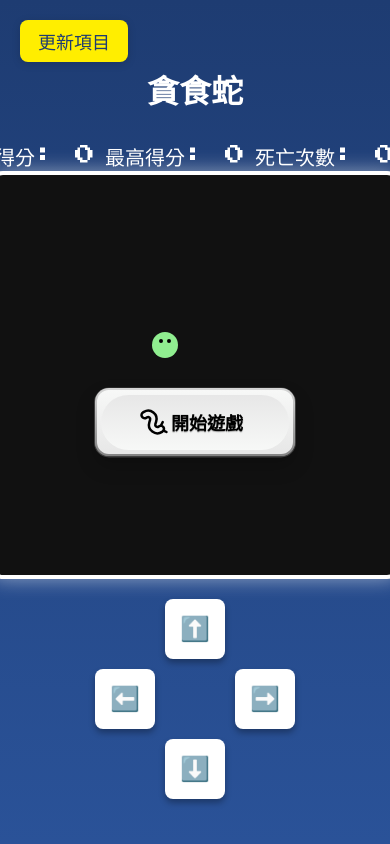
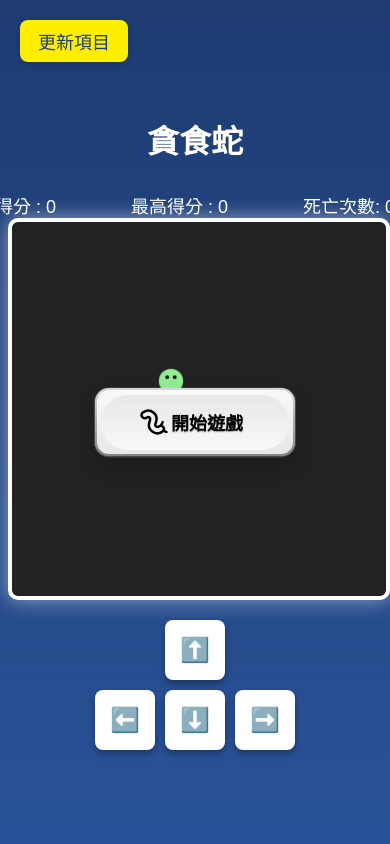
Before and after one commit to tn00627974/snake-game, a plain HTML site: page index.html in a window 390 px wide. Both pictures are taken after a click on the button "更新項目". Drawn offline with Linux system fonts and the light colour scheme.

Commit message:
調整遊戲畫布樣式以適應不同螢幕尺寸，優化字體與控制按鈕樣式，並更新遊戲提示內容

```diff
--- a/css/style.css
+++ b/css/style.css
@@ -1,4 +1,29 @@
+#gameCanvas {
+  max-width: 100vw;
+  max-height: 60vw;
+  width: 100%;
+  height: auto;
+  display: block;
+  margin: 0 auto;
+  background: #222;
+  border-radius: 10px;
+}
+/* 手機板調整 */
+@media (max-width: 600px) {
+  #gameCanvas {
+    max-width: 98vw;
+    max-height: 98vw;
+  }
+  .scoreboard, .controls {
+    font-size: 1.2em;
+  }
+  body {
+    padding: 0 2vw;
+  }
+}
+
 body {
+  font-family: "Galano Grotesque", Poppins, Montserrat, sans-serif;
   background: linear-gradient(to bottom, #1e3c72, #2a5298);
   display: flex;
   flex-direction: column;
@@ -6,7 +31,6 @@ body {
   justify-content: center;
   height: 100vh;
   margin: 0;
-  font-family: "Press Start 2P", cursive; /* 使用漂亮字體 */
   color: #fff;
 }
 h1 {
@@ -41,17 +65,17 @@ canvas {
   justify-content: center;
 }
 .control-btn:active {
-  background: #ddd;
+  background: #ffee00;
 }
 .scoreboard {
-  font-size: 18px;
+  font-size: 10px;
   margin-top: 10px;
   display: flex;
   justify-content: space-between;
   width: 400px;
 }
 .scoreboard div {
-  font-size: 20px;
+  font-size: 18px;
 }
 .updateBtn{
   position: fixed;
--- a/index.html
+++ b/index.html
@@ -4,7 +4,7 @@
   <meta charset="UTF-8">
   <meta name="viewport" content="width=device-width, initial-scale=1.0">
   <title>貪食蛇</title>
-  <link href="https://fonts.googleapis.com/css2?family=Press+Start+2P&display=swap" rel="stylesheet"> <!-- Google 字體 -->
+  <!-- <link href="https://fonts.googleapis.com/css2?family=Noto+Sans+TC:wght@400;700&display=swap" rel="stylesheet"> -->
   <link rel="stylesheet" href="css/style.css">
 </head>
 <body>
@@ -37,8 +37,8 @@
 
   <h1>貪食蛇</h1>
   <div class="scoreboard">
-    <div>得分: <span id="score">0</span></div>
-    <div>最高得分: <span id="highScore">0</span></div>
+    <div>得分 : <span id="score">0</span></div>
+    <div>最高得分 : <span id="highScore">0</span></div>
     <div>死亡次數: <span id="deathCount">0</span></div>
   </div>
   <canvas id="gameCanvas" width="400" height="400"></canvas>
@@ -47,11 +47,11 @@
     <button class="control-btn" id="upBtn">⬆️</button>
     <div></div>
     <button class="control-btn" id="leftBtn">⬅️</button>
+    <button class="control-btn" id="downBtn">⬇️</button>
+    <button class="control-btn" id="rightBtn">➡️</button>
+    <!-- <div></div>
     <div></div>
-    <button class="control-btn" id="rightBtn">➡️</button>
-    <div></div>
-    <button class="control-btn" id="downBtn">⬇️</button>
-    <div></div>
+    <div></div> -->
   </div>
 
 
@@ -225,7 +225,16 @@ document.getElementById('downBtn').addEventListener('click', () => {
 
 // === 更新按鈕 ===
 document.getElementById('updateBtn').onclick = function() {
-  alert('v0.2 \n- ===新增===\n- 開始按鈕特效 \n 音效優化\n- ===修復===\n- 蘋果隨機產生位置不貼近邊界 \n- 蛇會亂數變黑色問題！');
+  alert([
+    'v0.2',
+    '=== 新增 ===',
+    '• 開始按鈕特效',
+    '• 音效優化',
+    '',
+    '=== 修復 ===',
+    '• 蘋果隨機產生位置不貼近邊界',
+    '• 蛇會亂數變黑色問題！'
+  ].join('\n'));
 };
 
 // === 開始遊戲按鈕 ===
```
